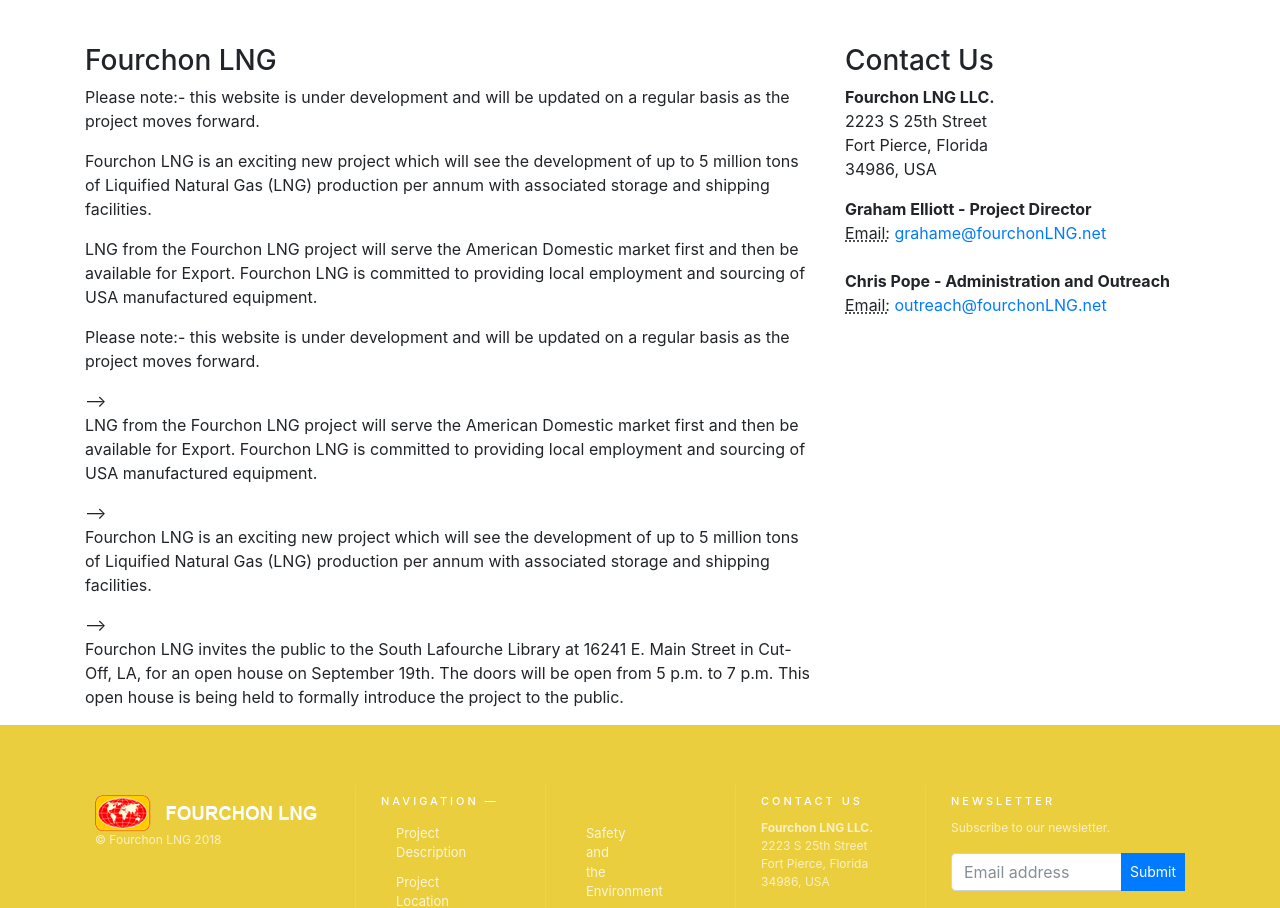
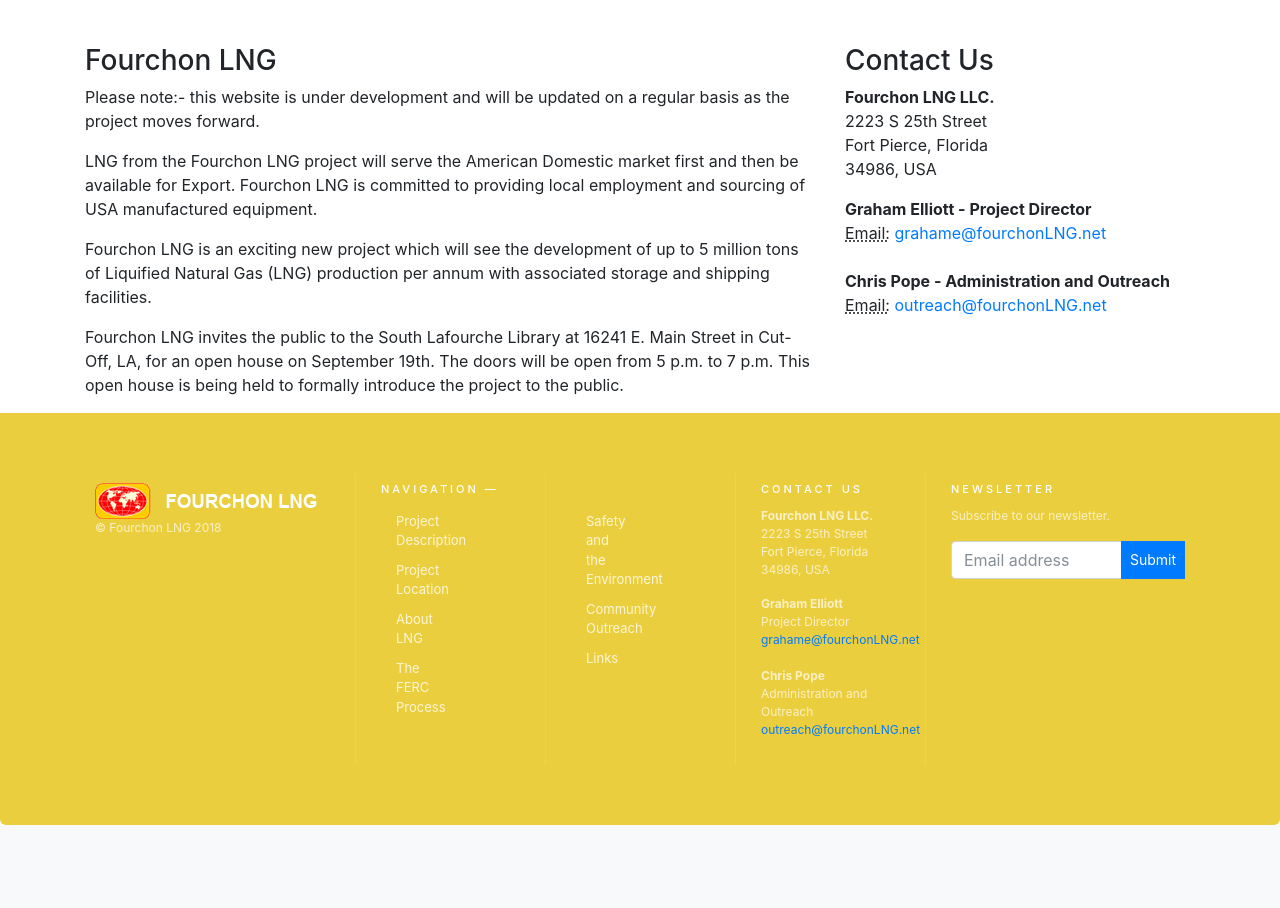
Before and after one commit to carlooooo/fourchonLNG, a PHP site: page / in a window 1280 px wide. Shown: the part 425-1333 px from the top of the page. After the commit the page ends 1250 px from the top, so only its background shows below. Run offline with PHP 8.4, Linux system fonts and the light colour scheme; data comes from the database, SQL or seed files in the repository.

Commit message:
master edit

```diff
--- a/index.php
+++ b/index.php
@@ -12,19 +12,13 @@
       <div class="row">
         <div class="col-sm-8">
           <h3 class="mt-4">Fourchon LNG</h3>
- <p>Please note:- this website is under development and will be updated on a regular basis as the project moves forward. </p>
-          <p>Fourchon LNG is an exciting new project which will see the development of up to 5 million tons of Liquified Natural Gas (LNG) production per annum with associated storage and shipping facilities. </p>
-          <p>LNG from the Fourchon LNG project will serve the American Domestic market first and then be available for Export. Fourchon LNG is committed to providing local employment and sourcing of USA manufactured equipment. </p>
-<!--           <?php
+ <?php
         	 $data_lists = $db->select('webcontent_home',"order by position_order asc");
         	 foreach($data_lists as $data_list){
-        	?> -->
+        	?>
                 <td><?php echo "<p>".$data_list['position_description']."</p>"; ?></td>
               </tr>
         	 <?php } ?>
-          <!--<p>
-            <a class="btn btn-primary btn-lg" href="#">Call to Action &raquo;</a>
-          </p>-->
         </div>
         <div class="col-sm-4">
              <h3 class="mt-4">Contact Us</h3>
```
